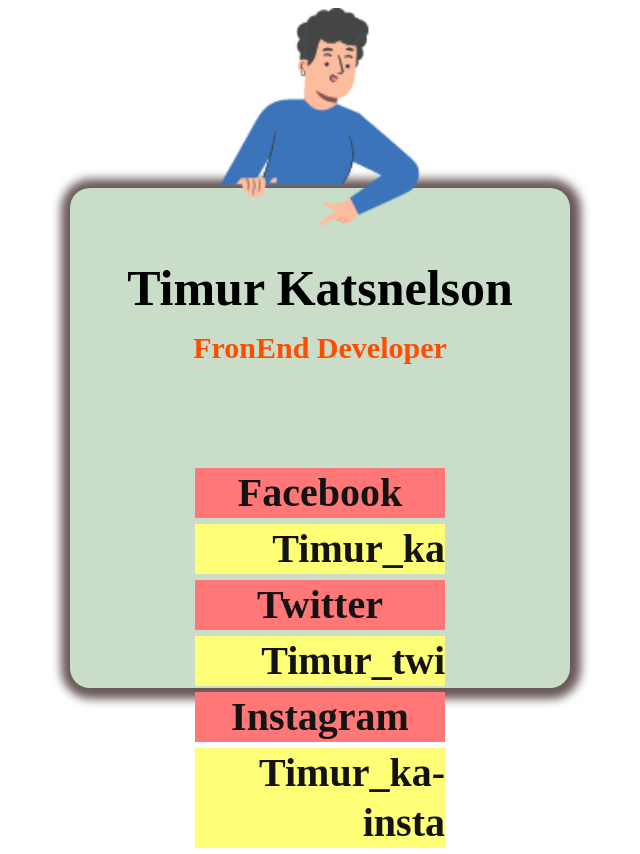
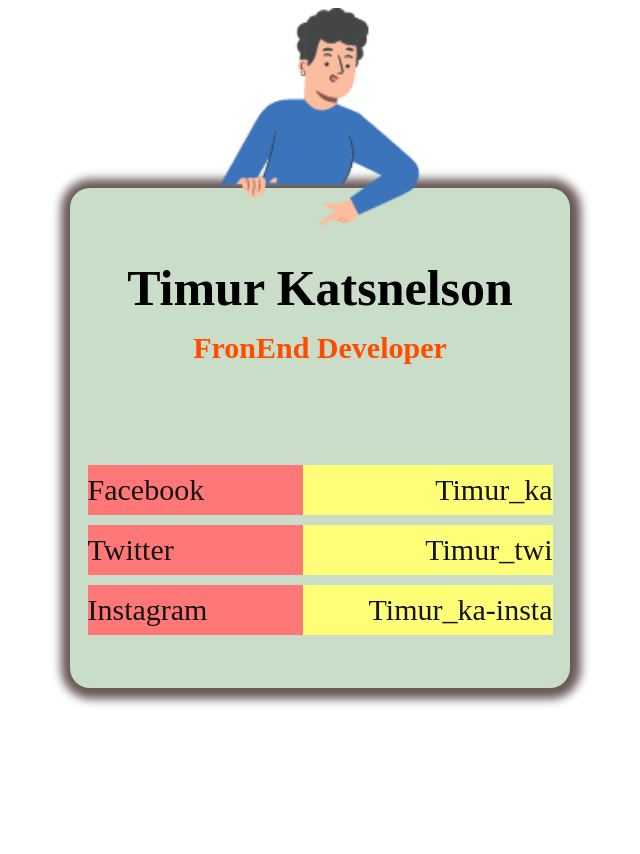
Before and after one commit to Timur2283372211/developer-card, a plain HTML site: page index.html in a window 1280 px wide. Shown: the whole page, without its empty margins (320-960 px from the left). After the commit the page ends 800 px from the top, so only its background shows below. Drawn offline with Linux system fonts and the light colour scheme.

Commit message:
Update style.css

```diff
--- a/style.css
+++ b/style.css
@@ -38,9 +38,10 @@
   }
 
   .social{
+    margin-top: 10px;
     font-size: 20px;
     color: rgb(19, 19, 20);
-    font-weight: 900;
+    font-weight: 900px;
     text-align: center;
     line-height: 50px;
   }
@@ -48,16 +49,18 @@
     font-size: 0;
   }
   .left-text{
+    margin: -600px -40px 0 0;
     width: 50%;
     display: inline-block;
     background: #f77;
-    font-size: 40px;
+    font-size: 30px;
+    text-align: left;
   }
   .right-text{
-
+    margin: -600px 0 0 0;
     width: 50%;
     display: inline-block;
     background: #ff7;
-    font-size: 40px;
+    font-size: 30px;
     text-align: right;
   }
```
